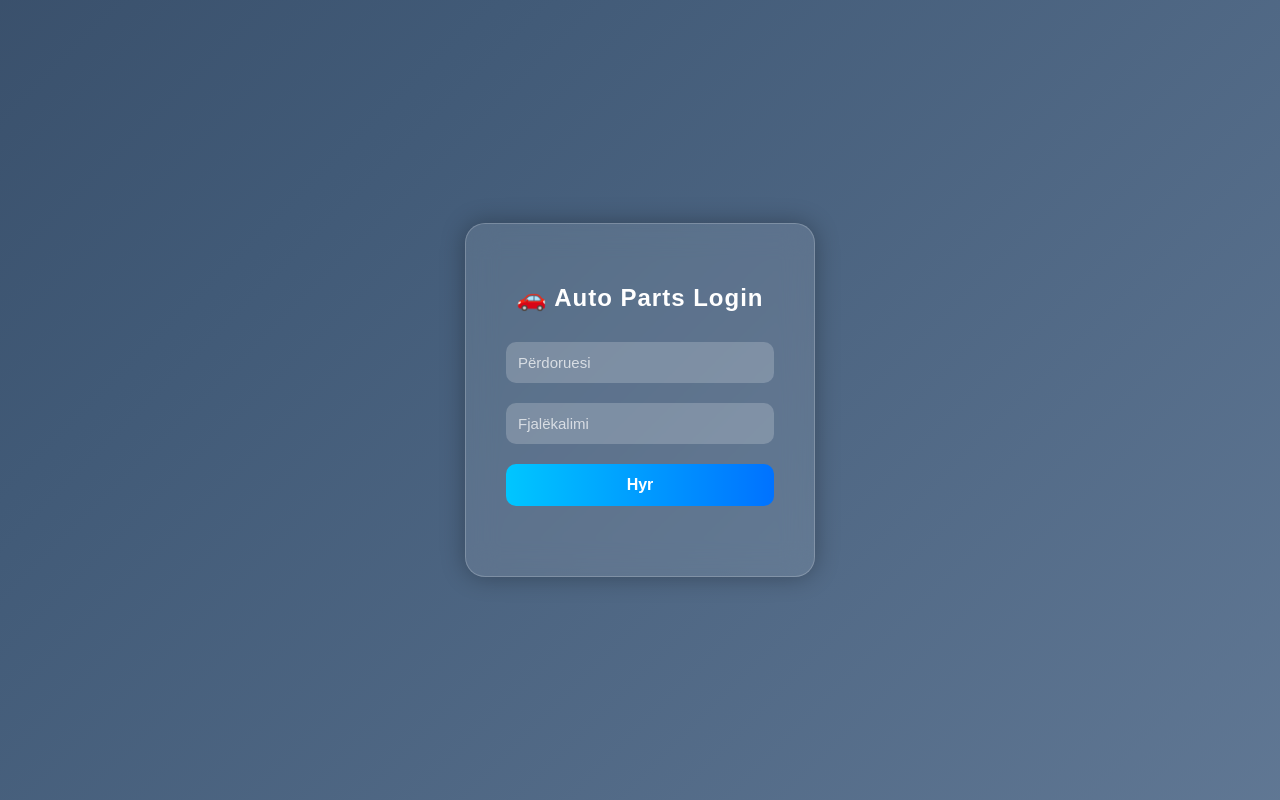
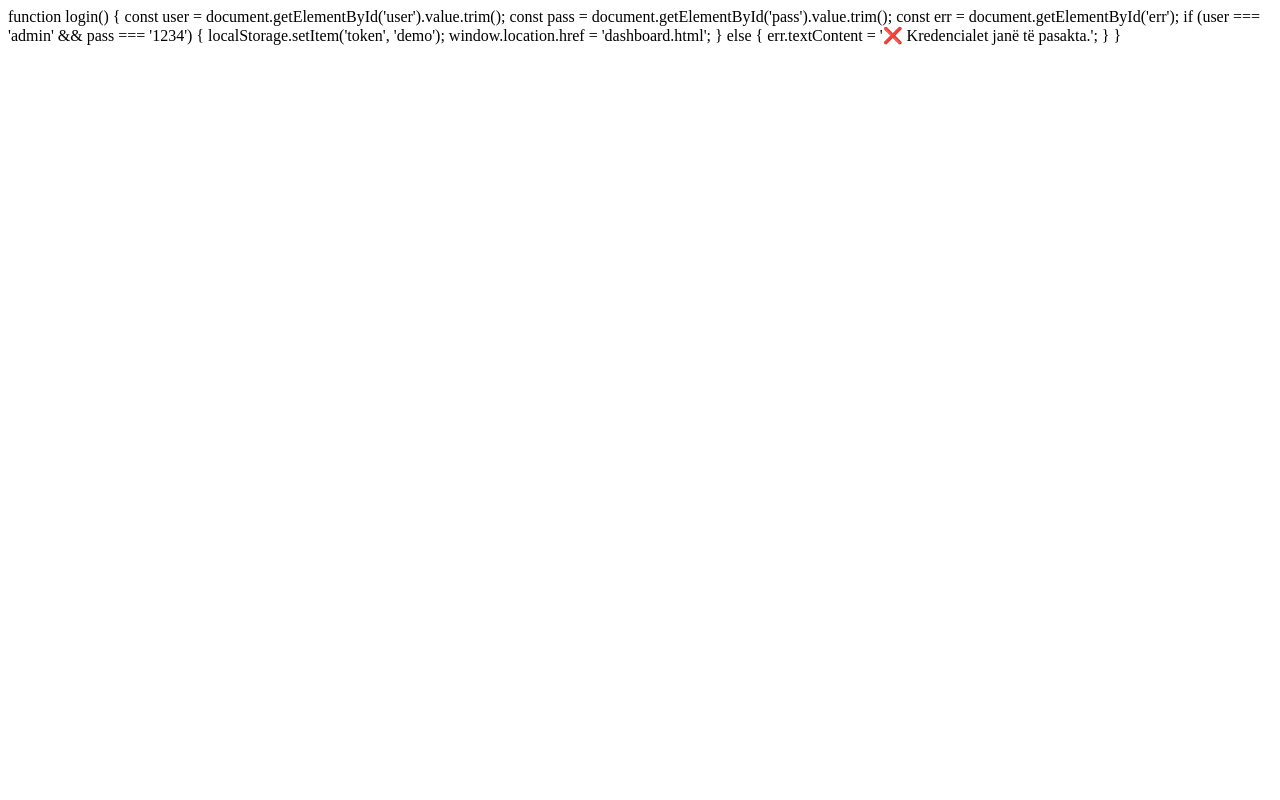
Before and after one commit to albnorshehu-hue/Servis32, a website: page index.html in a window 1280 px wide. Drawn offline with Linux system fonts and the light colour scheme.

Commit message:
Refactor login function for hardcoded credentials

```diff
--- a/index.html
+++ b/index.html
@@ -1,111 +1,12 @@
-<!DOCTYPE html>
-<html lang="sq">
-<head>
-  <meta charset="UTF-8">
-  <meta name="viewport" content="width=device-width, initial-scale=1.0">
-  <title>Login - Auto Parts</title>
-  <style>
-    * { box-sizing: border-box; font-family: 'Poppins', sans-serif; }
-    body {
-      margin: 0;
-      height: 100vh;
-      display: flex;
-      align-items: center;
-      justify-content: center;
-      background: linear-gradient(135deg, #0d1b2a, #1b263b, #415a77, #778da9);
-      background-size: 400% 400%;
-      animation: gradientMove 10s ease infinite;
-    }
-    @keyframes gradientMove {
-      0% { background-position: 0% 50%; }
-      50% { background-position: 100% 50%; }
-      100% { background-position: 0% 50%; }
-    }
-    .login-card {
-      background: rgba(255, 255, 255, 0.1);
-      border: 1px solid rgba(255, 255, 255, 0.2);
-      backdrop-filter: blur(15px);
-      padding: 40px;
-      border-radius: 20px;
-      width: 350px;
-      box-shadow: 0 0 25px rgba(0,0,0,0.3);
-      text-align: center;
-      color: white;
-      animation: fadeIn 1.2s ease;
-    }
-    @keyframes fadeIn {
-      from { opacity: 0; transform: translateY(30px); }
-      to { opacity: 1; transform: translateY(0); }
-    }
-    h2 {
-      margin-bottom: 20px;
-      letter-spacing: 1px;
-    }
-    input {
-      width: 100%;
-      padding: 12px;
-      margin: 10px 0;
-      border: none;
-      border-radius: 10px;
-      background: rgba(255,255,255,0.2);
-      color: white;
-      outline: none;
-      font-size: 15px;
-    }
-    input::placeholder { color: rgba(255,255,255,0.7); }
-    button {
-      width: 100%;
-      padding: 12px;
-      margin-top: 10px;
-      background: linear-gradient(90deg, #00c6ff, #0072ff);
-      border: none;
-      border-radius: 10px;
-      color: white;
-      font-weight: bold;
-      font-size: 16px;
-      cursor: pointer;
-      transition: 0.3s;
-    }
-    button:hover { transform: scale(1.05); }
-    .error {
-      color: #ff6b6b;
-      margin-top: 10px;
-      font-size: 14px;
-      min-height: 20px;
-    }
-  </style>
-</head>
-<body>
-  <div class="login-card">
-    <h2>🚗 Auto Parts Login</h2>
-    <input id="user" type="text" placeholder="Përdoruesi" />
-    <input id="pass" type="password" placeholder="Fjalëkalimi" />
-    <button onclick="login()">Hyr</button>
-    <div class="error" id="err"></div>
-  </div>
-
-  <script>
-    async function login() {
+function login() {
   const user = document.getElementById('user').value.trim();
   const pass = document.getElementById('pass').value.trim();
   const err = document.getElementById('err');
-      err.textContent = '';
 
-      const res = await fetch('/api/login', {
-        method: 'POST',
-        headers: { 'Content-Type': 'application/json' },
-        body: JSON.stringify({ user, pass })
-      });
-
-      if (res.ok) {
-        const data = await res.json();
-        localStorage.setItem('token', data.token);
-        window.location.href = '/dashboard.html';
+  if (user === 'admin' && pass === '1234') {
+    localStorage.setItem('token', 'demo');
+    window.location.href = 'dashboard.html';
   } else {
     err.textContent = '❌ Kredencialet janë të pasakta.';
   }
 }
-
-  </script>
-</body>
-</html>
```
Lines whose indentation alone changed are shown as unchanged.
